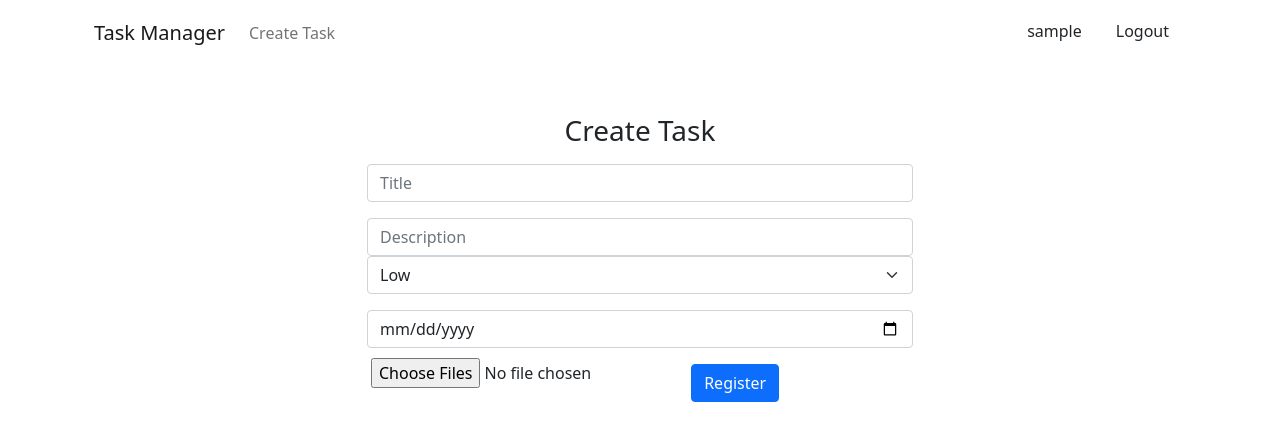
After one commit to bhyeanhasan/Task_manager, a Django app: page /createTask/ in a window 1280 px wide. The commit adds this page. Shown: the top 441 px of the page. Run offline with Django 4.2, Linux system fonts and the light colour scheme; the visitor is signed in with stand-in values (Sample User, id 1).

Commit message:
Added create-task, edit-task, delete, List task

```diff
--- a/task_manager/urls.py
+++ b/task_manager/urls.py
@@ -22,4 +22,4 @@ from django.conf import settings
 urlpatterns = [
                   path('', include('tasks.urls')),
                   path('admin/', admin.site.urls),
-              ]
+              ]+ static(settings.MEDIA_URL, document_root = settings.MEDIA_ROOT)
--- a/tasks/urls.py
+++ b/tasks/urls.py
@@ -9,4 +9,7 @@ urlpatterns = [
     path('login/', views.login, name='login'),
     path('logout/', views.logout, name='logout'),
     path('register/', views.register, name='register'),
-]
+    path('createTask/', views.createTask, name='createTask'),
+    path('editTask/<id>', views.editTask, name='editTask'),
+    path('deleteTask/<id>', views.deleteTask, name='deleteTask'),
+]+ static(settings.MEDIA_URL, document_root = settings.MEDIA_ROOT)
--- a/tasks/views.py
+++ b/tasks/views.py
@@ -1,12 +1,16 @@
+from django.contrib.auth.decorators import login_required
 from django.shortcuts import render, redirect, get_object_or_404
 from django.contrib.auth.models import auth, User
 from django.contrib import messages
+from .models import Task, TaskImages
 
 
 # Create your views here.
-
+@login_required(login_url='login')
 def home(request):
-    return render(request, 'homepage.html')
+    tasks = Task.objects.filter(user=request.user)
+    images = TaskImages.objects.all()
+    return render(request, 'homepage.html', {'tasks': tasks, 'images': images})
 
 
 def login(request):
@@ -50,3 +54,46 @@ def register(request):
         messages.info(request, 'Can not create')
 
     return render(request, 'register.html')
+
+
+@login_required(login_url='login')
+def createTask(request):
+    if request.method == "POST":
+        files = request.FILES.getlist('images')
+        title = request.POST['title']
+        description = request.POST['description']
+        priority = request.POST['priority']
+        due_date = request.POST['due_date']
+
+        task = Task.objects.create(user=request.user, title=title, description=description, priority=priority,
+                                   due_date=due_date)
+        for f in files:
+            TaskImages.objects.create(task=task, images=f)
+
+        return redirect('home')
+
+    return render(request, 'task_create.html')
+
+
+def editTask(request, id):
+    if request.method == "POST":
+        title = request.POST['title']
+        description = request.POST['description']
+        priority = request.POST['priority']
+        due_date = request.POST['due_date']
+        task = Task.objects.get(id=id)
+        task.title = title
+        task.description = description
+        task.priority = priority
+        task.due_date = due_date
+        task.save()
+        return redirect('home')
+
+    task = Task.objects.get(id=id)
+    return render(request, 'task_edit.html', {'task': task})
+
+
+def deleteTask(request, id):
+    task = Task.objects.get(id=id)
+    task.delete()
+    return redirect('home')
--- a/templates/base.html
+++ b/templates/base.html
@@ -15,6 +15,55 @@
 
 <body>
 
+<div class="menu container">
+    <nav class="navbar navbar-expand-lg navbar-light box-shadow mb-1">
+        <div class="container">
+            <a class="navbar-brand" href="/">Task Manager</a>
+            <button class="navbar-toggler" type="button" data-bs-toggle="collapse" data-bs-target="#navbarNav"
+                    aria-controls="navbarNav" aria-expanded="false" aria-label="Toggle navigation">
+                <span class="navbar-toggler-icon"></span>
+            </button>
+            <div class="collapse navbar-collapse" id="navbarNav">
+                <ul class="navbar-nav">
+                    <li class="nav-item">
+                        <a class="nav-link" href="{% url 'createTask' %}">Create Task</a>
+                    </li>
+
+
+                </ul>
+
+
+                <ul class="navbar-nav ms-auto">
+
+                    {% if user.is_authenticated %}
+                        <li class="nav-item">
+                            <a class="btn m-1 menubutton" href="#">{{ user.username }}</a>
+                        </li>
+                        <li class="nav-item mb-1">
+                            <a class="btn  m-1  menubutton" aria-current="page" href="{% url 'logout' %}">Logout</a>
+                        </li>
+                    {% else %}
+                        <li class="nav-item">
+                            <a class="btn m-1 menubutton" href="{% url 'login' %}">Sign In</a>
+                        </li>
+                        <li class="nav-item mb-1">
+                            <a class="btn  m-1  menubutton" aria-current="page" href="{% url 'register' %}">Sign
+                                Up</a>
+                        </li>
+
+                    {% endif %}
+
+
+                </ul>
+
+            </div>
+        </div>
+    </nav>
+</div>
+</div>
+
+
+
 {% block content %}
 
 {% endblock %}
--- /dev/null
+++ b/templates/task_create.html
@@ -0,0 +1,59 @@
+{% extends 'base.html' %}
+
+{% block content %}
+
+
+<div class="container mt-5">
+    <div class="row ">
+
+        <div class="col-md-3">
+        </div>
+
+        <div class="col-md-6">
+
+            <h3 style="text-align: center">Create Task</h3>
+
+
+            <form class="forms" action="{% url 'createTask'%}" method="post" enctype="multipart/form-data">
+                {% csrf_token %}
+
+                <input type="text" name="title" class="form-control mt-3" placeholder="Title" required>
+                <input type="text" name="description" class="form-control mt-3" placeholder="Description">
+                <!--                <input type="text" name="priority" class="form-control mt-3" placeholder="Priority">-->
+                <select name="priority" class="form-select" required>
+                    <option value="Low">Low</option>
+                    <option value="Medium">Medium</option>
+                    <option value="High">High</option>
+                </select>
+                <input type="date" name="due_date" class="form-control mt-3" placeholder="Due date">
+
+
+                <input class="m-1" name="images" type="file" multiple>
+
+                <button type="submit" class="btn btn-primary mt-3">Register</button>
+
+            </form>
+
+
+            <div class="">
+                {% for message in messages %}
+                <div class="alert alert-danger alert-dismissible fade show" role="alert">
+                    <h6> {{message}} </h6>
+                    <button type="button" class="btn-close" data-bs-dismiss="alert" aria-label="Close"></button>
+                </div>
+                {% endfor %}
+            </div>
+
+
+        </div>
+    </div>
+
+</div>
+
+
+<div class="col-md-3">
+
+</div>
+
+
+{% endblock %}
```
Also changed, not shown: templates/homepage.html (+27 -0 lines), templates/task_edit.html (added, +58 -0 lines), task/20200205_180025-topaz-enhance-1.8x-faceai.jpg (added), task/20200205_180025-topaz-enhance-1.8x-faceai_ZN25pXI.jpg (added), task/406858731_2018283001878658_82488134734231635_n.jpg (added), task/406858731_2018283001878658_82488134734231635_n_8OzvbKG.jpg (added), task/412869427_2667365433412049_6758969699718192889_n-topaz-enhance-4x-faceai.jpg (added), task/IMG_20161209_211018-topaz-enhance-4x-faceai.jpg (added).
